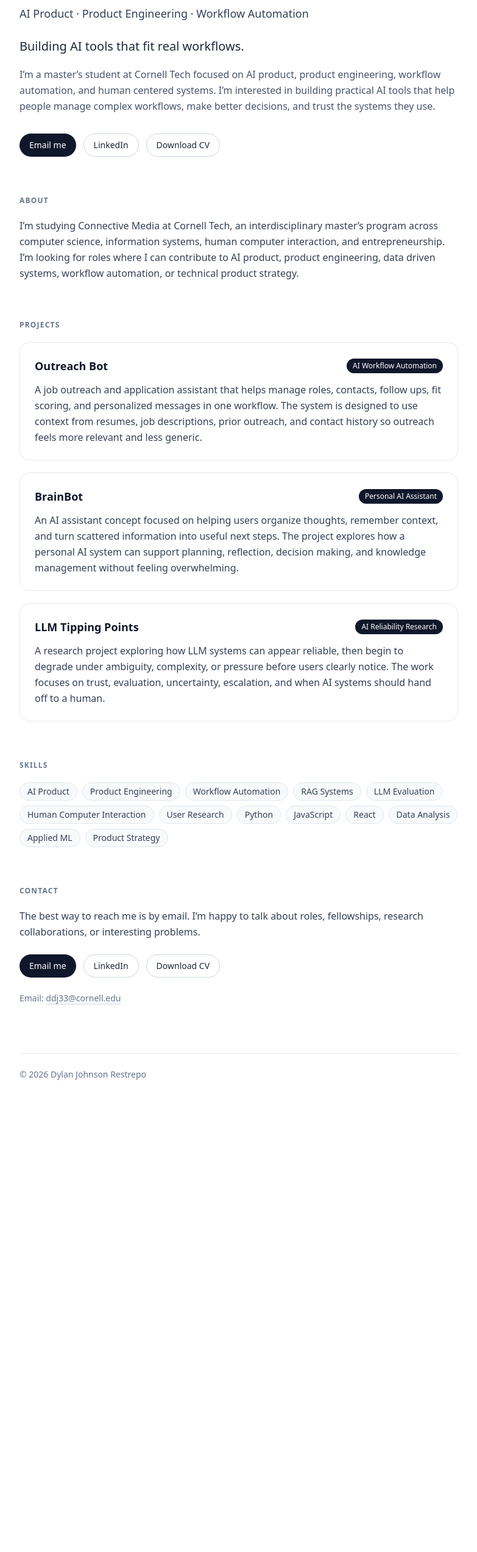
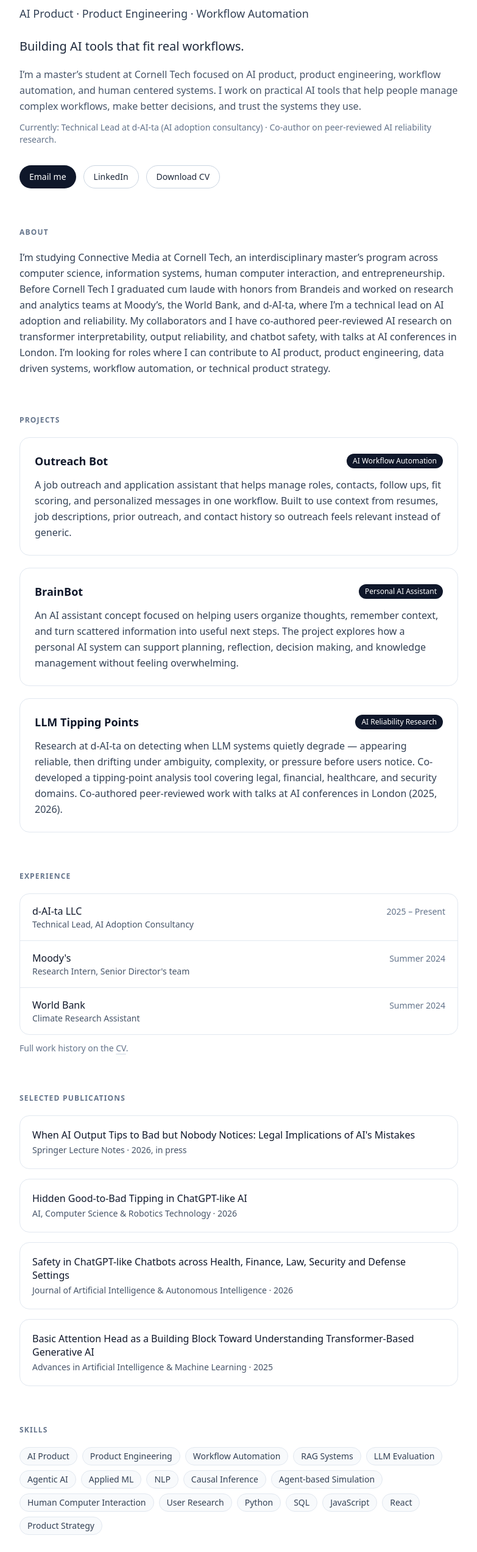
Before and after one commit to ddj33/portfolio, a Next.js app: page / in a window 1280 px wide. Shown: the part 252-2797 px from the top of the page at 61% size, without its empty margins (248-1031 px from the left). Before the commit the page ends 2120 px from the top, so only its background shows below. Built offline with nearby package versions, Linux system fonts and the light colour scheme.

Commit message:
Strengthen bio, link LLM Tipping Points to d-AI-ta work, add Experience and Publications sections

```diff
--- a/app/page.tsx
+++ b/app/page.tsx
@@ -16,7 +16,7 @@ const projects: Project[] = [
     title: "Outreach Bot",
     tag: "AI Workflow Automation",
     description:
-      "A job outreach and application assistant that helps manage roles, contacts, follow ups, fit scoring, and personalized messages in one workflow. The system is designed to use context from resumes, job descriptions, prior outreach, and contact history so outreach feels more relevant and less generic.",
+      "A job outreach and application assistant that helps manage roles, contacts, follow ups, fit scoring, and personalized messages in one workflow. Built to use context from resumes, job descriptions, prior outreach, and contact history so outreach feels relevant instead of generic.",
   },
   {
     title: "BrainBot",
@@ -28,7 +28,48 @@ const projects: Project[] = [
     title: "LLM Tipping Points",
     tag: "AI Reliability Research",
     description:
-      "A research project exploring how LLM systems can appear reliable, then begin to degrade under ambiguity, complexity, or pressure before users clearly notice. The work focuses on trust, evaluation, uncertainty, escalation, and when AI systems should hand off to a human.",
+      "Research at d-AI-ta on detecting when LLM systems quietly degrade — appearing reliable, then drifting under ambiguity, complexity, or pressure before users notice. Co-developed a tipping-point analysis tool covering legal, financial, healthcare, and security domains. Co-authored peer-reviewed work with talks at AI conferences in London (2025, 2026).",
+  },
+];
+
+type Experience = {
+  org: string;
+  role: string;
+  when: string;
+};
+
+const experience: Experience[] = [
+  { org: "d-AI-ta LLC", role: "Technical Lead, AI Adoption Consultancy", when: "2025 – Present" },
+  { org: "Moody's", role: "Research Intern, Senior Director's team", when: "Summer 2024" },
+  { org: "World Bank", role: "Climate Research Assistant", when: "Summer 2024" },
+];
+
+type Publication = {
+  title: string;
+  venue: string;
+  year: string;
+};
+
+const publications: Publication[] = [
+  {
+    title: "When AI Output Tips to Bad but Nobody Notices: Legal Implications of AI's Mistakes",
+    venue: "Springer Lecture Notes",
+    year: "2026, in press",
+  },
+  {
+    title: "Hidden Good-to-Bad Tipping in ChatGPT-like AI",
+    venue: "AI, Computer Science & Robotics Technology",
+    year: "2026",
+  },
+  {
+    title: "Safety in ChatGPT-like Chatbots across Health, Finance, Law, Security and Defense Settings",
+    venue: "Journal of Artificial Intelligence & Autonomous Intelligence",
+    year: "2026",
+  },
+  {
+    title: "Basic Attention Head as a Building Block Toward Understanding Transformer-Based Generative AI",
+    venue: "Advances in Artificial Intelligence & Machine Learning",
+    year: "2025",
   },
 ];
 
@@ -38,13 +79,17 @@ const skills: string[] = [
   "Workflow Automation",
   "RAG Systems",
   "LLM Evaluation",
+  "Agentic AI",
+  "Applied ML",
+  "NLP",
+  "Causal Inference",
+  "Agent-based Simulation",
   "Human Computer Interaction",
   "User Research",
   "Python",
+  "SQL",
   "JavaScript",
   "React",
-  "Data Analysis",
-  "Applied ML",
   "Product Strategy",
 ];
 
@@ -54,13 +99,19 @@ export default function Page() {
       <div className="mx-auto max-w-3xl px-6 py-16 sm:py-24">
         <Header />
         <Hero />
+
         <Section id="about" title="About">
           <p className="text-slate-700 leading-relaxed">
             I&rsquo;m studying Connective Media at Cornell Tech, an interdisciplinary
             master&rsquo;s program across computer science, information systems, human
-            computer interaction, and entrepreneurship. I&rsquo;m looking for roles where
-            I can contribute to AI product, product engineering, data driven systems,
-            workflow automation, or technical product strategy.
+            computer interaction, and entrepreneurship. Before Cornell Tech I graduated
+            cum laude with honors from Brandeis and worked on research and analytics teams
+            at Moody&rsquo;s, the World Bank, and d-AI-ta, where I&rsquo;m a technical lead
+            on AI adoption and reliability. My collaborators and I have co-authored
+            peer-reviewed AI research on transformer interpretability, output reliability,
+            and chatbot safety, with talks at AI conferences in London. I&rsquo;m looking
+            for roles where I can contribute to AI product, product engineering, data
+            driven systems, workflow automation, or technical product strategy.
           </p>
         </Section>
 
@@ -70,6 +121,45 @@ export default function Page() {
               <ProjectCard key={p.title} project={p} />
             ))}
           </div>
+        </Section>
+
+        <Section id="experience" title="Experience">
+          <ul className="divide-y divide-slate-200 rounded-2xl border border-slate-200 bg-white">
+            {experience.map((e) => (
+              <li key={e.org + e.when} className="flex flex-col gap-1 px-5 py-4 sm:flex-row sm:items-baseline sm:justify-between sm:gap-6">
+                <div>
+                  <p className="font-medium text-slate-900">{e.org}</p>
+                  <p className="text-sm text-slate-600">{e.role}</p>
+                </div>
+                <p className="text-sm text-slate-500 shrink-0">{e.when}</p>
+              </li>
+            ))}
+          </ul>
+          <p className="mt-3 text-sm text-slate-500">
+            Full work history on the{" "}
+            <a
+              href={CV_URL}
+              target="_blank"
+              rel="noreferrer"
+              className="underline decoration-slate-300 underline-offset-4 hover:decoration-slate-900"
+            >
+              CV
+            </a>
+            .
+          </p>
+        </Section>
+
+        <Section id="publications" title="Selected Publications">
+          <ul className="space-y-4">
+            {publications.map((p) => (
+              <li key={p.title} className="rounded-2xl border border-slate-200 bg-white p-5">
+                <p className="font-medium text-slate-900 leading-snug">{p.title}</p>
+                <p className="mt-1 text-sm text-slate-600">
+                  {p.venue} · {p.year}
+                </p>
+              </li>
+            ))}
+          </ul>
         </Section>
 
         <Section id="skills" title="Skills">
@@ -121,7 +211,8 @@ function Header() {
       <nav className="hidden sm:flex items-center gap-6 text-sm text-slate-600">
         <a href="#about" className="hover:text-slate-900">About</a>
         <a href="#projects" className="hover:text-slate-900">Projects</a>
-        <a href="#skills" className="hover:text-slate-900">Skills</a>
+        <a href="#experience" className="hover:text-slate-900">Experience</a>
+        <a href="#publications" className="hover:text-slate-900">Publications</a>
         <a href="#contact" className="hover:text-slate-900">Contact</a>
       </nav>
     </header>
@@ -145,9 +236,13 @@ function Hero() {
       </p>
       <p className="mt-4 text-slate-600 leading-relaxed">
         I&rsquo;m a master&rsquo;s student at Cornell Tech focused on AI product,
-        product engineering, workflow automation, and human centered systems.
-        I&rsquo;m interested in building practical AI tools that help people manage
-        complex workflows, make better decisions, and trust the systems they use.
+        product engineering, workflow automation, and human centered systems. I work
+        on practical AI tools that help people manage complex workflows, make better
+        decisions, and trust the systems they use.
+      </p>
+      <p className="mt-3 text-sm text-slate-500">
+        Currently: Technical Lead at d-AI-ta (AI adoption consultancy) · Co-author on
+        peer-reviewed AI reliability research.
       </p>
       <div className="mt-8 flex flex-wrap gap-3">
         <PrimaryLink href={`mailto:${EMAIL}`}>Email me</PrimaryLink>
```
